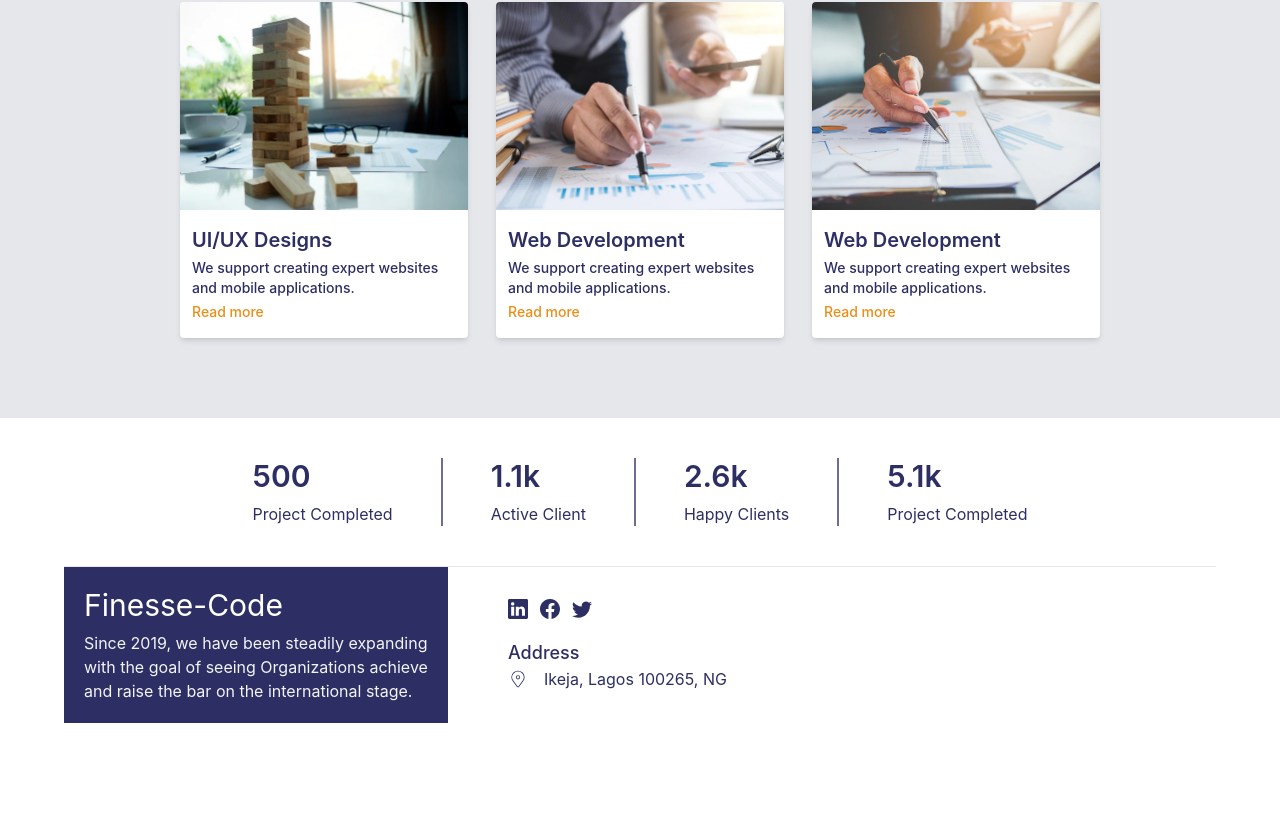
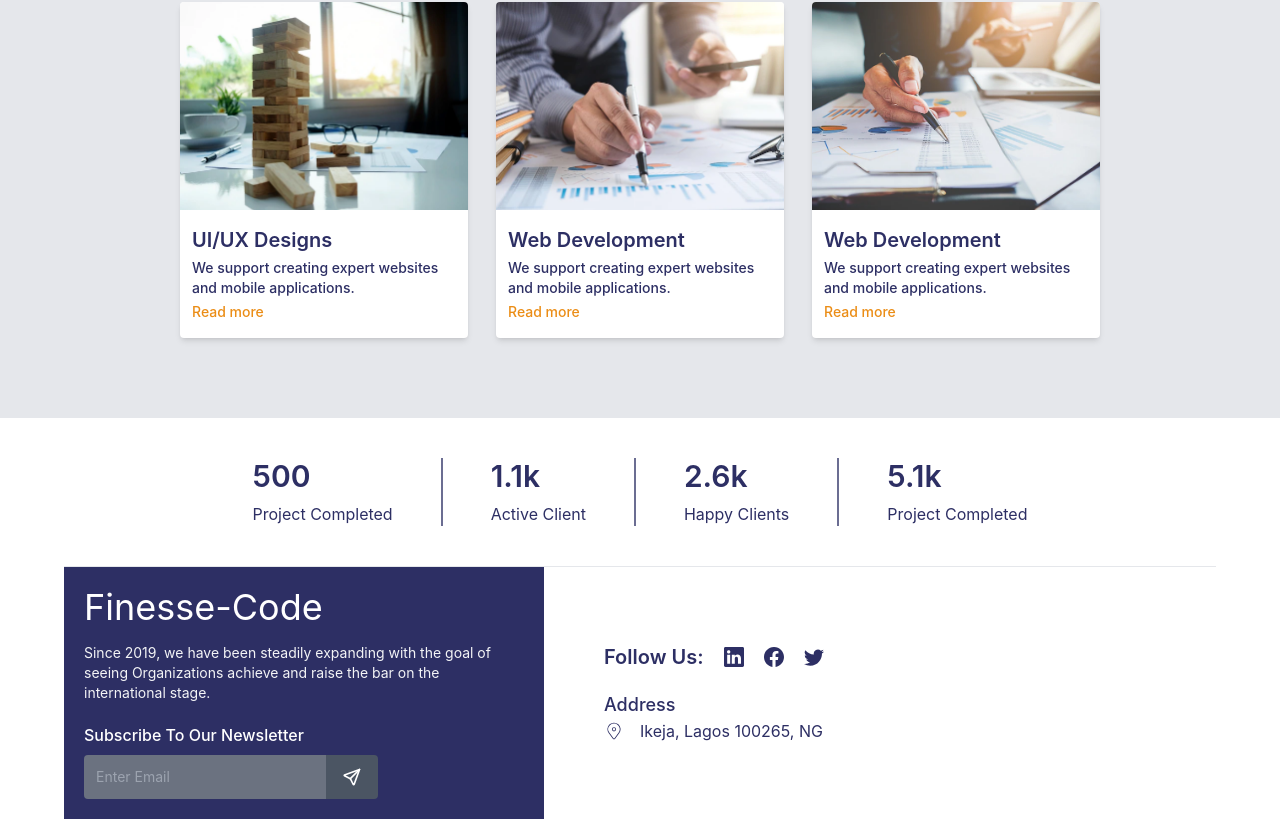
Before and after one commit to scryptwiz/finessecode, a React (Create React App) app: page / in a window 1280 px wide. Shown: the part 1703-2522 px from the top of the page. Before the commit the page ends 2426 px from the top, so only its background shows below. Built offline with nearby package versions, Linux system fonts and the light colour scheme.

Commit message:
Update FooterSection.jsx

```diff
--- a/src/Components/FooterSection.jsx
+++ b/src/Components/FooterSection.jsx
@@ -1,16 +1,23 @@
 import { BsFacebook, BsLinkedin,BsTwitter } from 'react-icons/bs';
 import { CiLocationOn } from 'react-icons/ci';
+import { TbSend } from 'react-icons/tb';
 
 const FooterSection = () => {
   return (
     <div className="w-full flex">
       <div className="max_section gap-10 border-t w-full">
-        <div className="w-full md:w-4/12 bg-finesseBlue py-5 px-5">
-          <h5 className="text-white text-3xl">Finesse-Code</h5>
-          <p className="text-md text-gray-100 mt-2">Since 2019, we have been steadily expanding with the goal of seeing Organizations achieve and raise the bar on the international stage.</p>
+        <div className="w-full md:w-5/12 bg-finesseBlue py-5 px-5">
+          <h5 className="text-white text-4xl">Finesse-Code</h5>
+          <p className="text-sm text-gray-100 mt-4">Since 2019, we have been steadily expanding with the goal of seeing Organizations achieve and raise the bar on the international stage.</p>
+          <h6 className='mt-5 text-white font-medium'>Subscribe To Our Newsletter</h6>
+          <div className='flex mt-2'>
+            <input type="text" className='px-3 py-2 text-sm bg-gray-500 rounded-l text-white outline-none border-none' placeholder='Enter Email' />
+            <button className='px-4 py-3 text-white text-xl bg-gray-600 rounded-r'><TbSend /></button>
+          </div>
         </div>
         <div className="w-full md:w-fit px-5 py-5">
-          <span className="flex gap-3">
+          <span className="flex gap-5 items-center">
+            <h5 className='text-finesseBlue text-xl font-semibold'>Follow Us: </h5>
             <a href="https://www.linkedin.com/company/finessecodes/" rel="noreferrer" target="_blank"> <BsLinkedin className='text-finesseBlue text-xl' /> </a>
             <BsFacebook className='text-finesseBlue text-xl' />
             <BsTwitter className='text-finesseBlue text-xl' />
```
